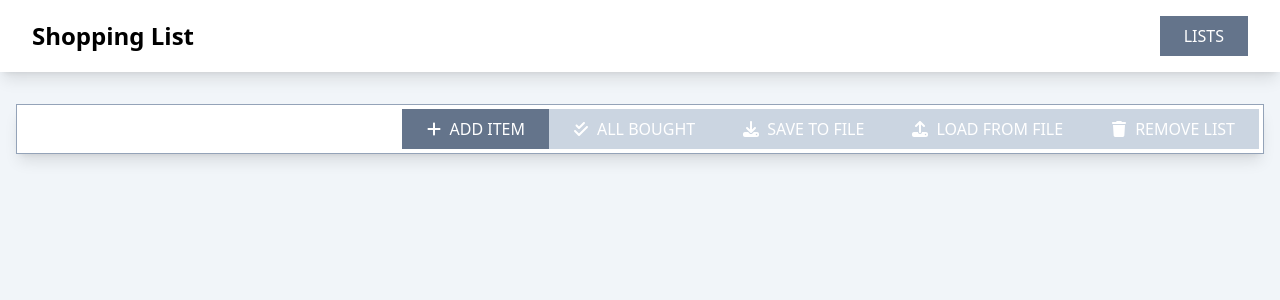
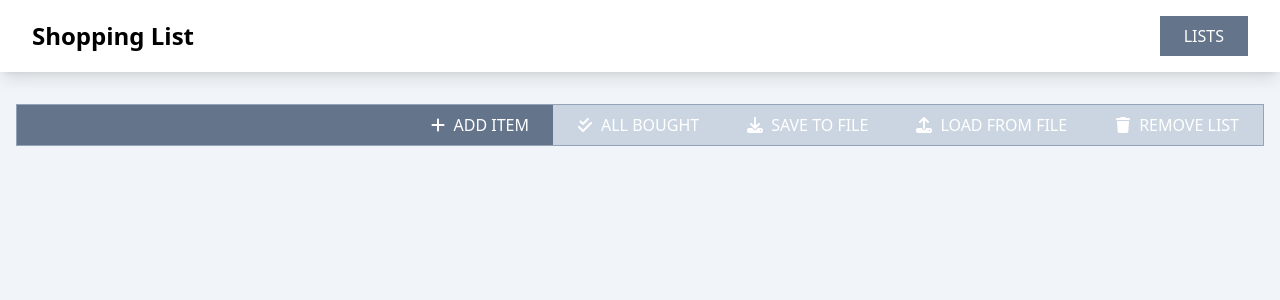
Before and after one commit to antklim89/shopping_list, a React app: page / in a window 1280 px wide. Shown: the top 300 px of the page. Built offline with nearby package versions, Linux system fonts and the light colour scheme; the HTML template or start-up script is replaced by a standard one.

Commit message:
feat(styles): remove shadow

```diff
--- a/src/components/actions-panel.tsx
+++ b/src/components/actions-panel.tsx
@@ -8,7 +8,7 @@ import { ShareList } from './share-list';
 
 export function ActionsPanel() {
   return (
-    <div className="bg-white flex justify-end border p-1 border-slate-400 shadow-lg">
+    <div className="bg-primary flex justify-end border border-slate-400">
       <ListCreate />
       <SelectAll />
       <SaveToFile />
--- a/src/components/list-item.tsx
+++ b/src/components/list-item.tsx
@@ -19,7 +19,7 @@ export function ListItem({ items, listItemId }: { items: ListItemType; listItemI
   return (
     <motion.div
       animate={{ x: 0, opacity: 1 }}
-      className={cn('flex justify-between border bg-white border-slate-400 shadow-xl flex-wrap sm:flex-nowrap', { 'border-green-800': items.selected })}
+      className={cn('flex justify-between border bg-white border-slate-400 flex-wrap sm:flex-nowrap', { 'border-green-800': items.selected })}
       exit={{ x: 50, opacity: 0 }}
       initial={{ x: -50, opacity: 0 }}
     >
--- a/src/components/list.tsx
+++ b/src/components/list.tsx
@@ -13,7 +13,7 @@ export function List() {
     <div className=" overflow-hidden">
       <div className="text-2xl font-bold my-4">
         <input
-          className="bg-white border border-slate-400 shadow-xl p-2 w-full max-w-[50rem]"
+          className="bg-white border border-slate-400 p-2 w-full max-w-[50rem]"
           placeholder="List name"
           type="text"
           value={list.name}
```
